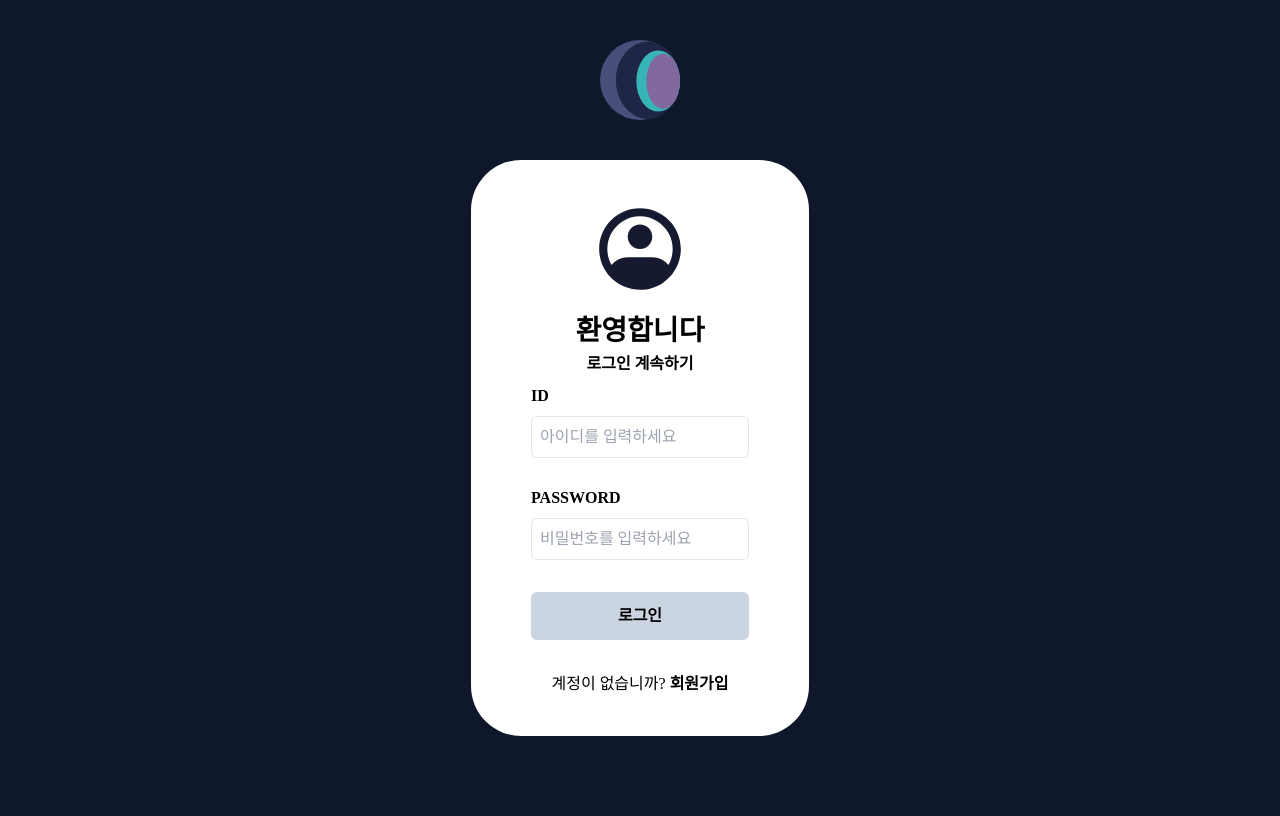
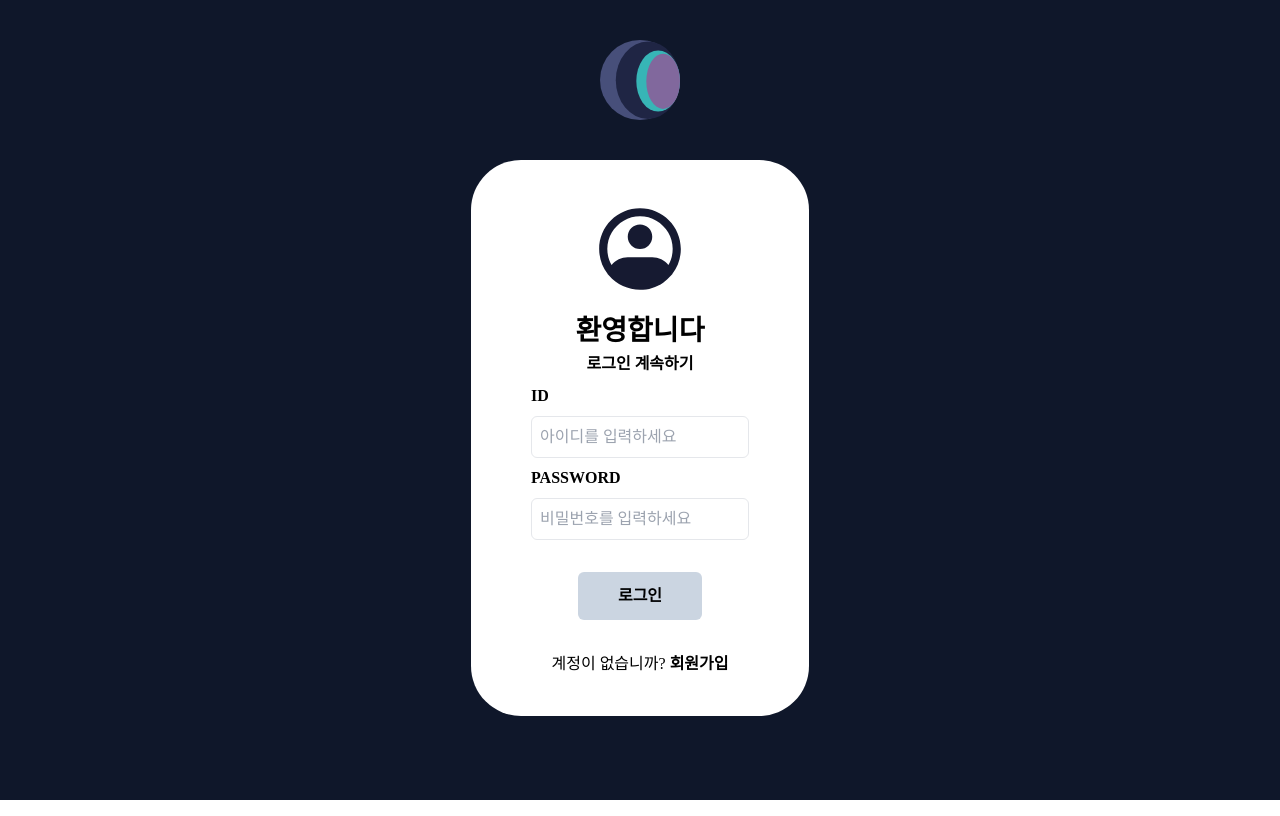
Before and after one commit to https-github-com-icu/icu-frontend, a React (Vite) app: page / in a window 1280 px wide. Built offline with nearby package versions, Linux system fonts and the light colour scheme.

Commit message:
FEAT: 유효성 검사 추가

```diff
--- a/package.json
+++ b/package.json
@@ -13,6 +13,8 @@
     "axios": "^1.6.7",
     "react": "^18.2.0",
     "react-dom": "^18.2.0",
+    "react-hook-form": "^7.51.0",
+    "react-hot-toast": "^2.4.1",
     "react-router-dom": "^6.22.1"
   },
   "devDependencies": {
--- a/src/components/form/Form.jsx
+++ b/src/components/form/Form.jsx
@@ -1,10 +1,69 @@
-import React from 'react'
+import React, { useEffect, useState } from 'react'
+import { useForm } from 'react-hook-form'
+import toast, { Toaster } from 'react-hot-toast'
 import { Link } from 'react-router-dom'
 
 const Form = ({title}) => {
+  const {register, handleSubmit, formState: {errors}, reset } = useForm({
+  })
+
+  const [userData, setUserData] = useState({id: '', password:''})
+
+  useEffect(() => {
+    console.log(userData)
+  }, [userData])
+
+
+  const onSubmit = ({id, password}) => {
+    // submit 시 reset을 사용해 form 비우기
+    setUserData({id: id, password: password});
+    reset();
+  }
+
+  const notify = (message) => {
+    if(errors && errors.id && message == errors.id.message) {
+      toast(`${message}`, { duration: 2000 })
+    }
+    if (errors && errors.password && message === errors.password.message) {
+      toast(`${message}`, { duration: 2300 });
+    }
+
+  }
+
+  const userID = {
+    required: "아이디는 필수 필드입니다",
+    pattern: {
+      value: /^[a-zA-Z0-9]+$/,
+      message: "아이디는 영문자와 숫자만 포함해야 합니다",
+    },
+    minLength: {
+      value: 4,
+      message: "아이디는 최소 4자입니다",
+    },
+    maxLength: {
+      value: 13,
+      message: "아이디는 최대 13자입니다",
+    },
+  }
+
+
+  const userPassword = {
+    required: "비밀번호는 필수 필드입니다",
+    maxLength: {
+      value: 13,
+      message: "비밀번호는 최대 13자입니다",
+    },
+    pattern: {
+      value: /^(?=.*[A-Za-z])(?=.*\d)[A-Za-z\d]{8,}$/,
+      message: "비밀번호는 최소 8자, 영문자와 숫자를 포함해야 합니다",
+    },
+
+
+  }
+
+
   return (
     <>
-
   <section className='max-w-full h-full flex justify-center items-center font-[Pretendard]'>
 
     <div className='px-10 py-10 bg-white rounded-[50px] flex-col items-center'>
@@ -13,24 +72,34 @@ const Form = ({title}) => {
      <img className='px-20' src="src\assets\profile_icon.svg" alt="Description" />
      <p className='pt-3 text-[28px] font-bold'>환영합니다</p>
      <p className='text-[16px] font-bold'>{title} 계속하기</p>
-     <div className='pb-5'>
+
+     {/* Input */}
+
+    <form onSubmit={handleSubmit(onSubmit)}>
       <p className='mx-5 my-2 text-start text-[16px] font-bold'>ID</p>
           <input
+              {...register("id", userID)}
               className="border mx-5 p-2 rounded-md"
               placeholder='아이디를 입력하세요'
               type="id" />
-     </div>
 
       <p className='mx-5 my-2 text-start text-[16px] font-bold'>PASSWORD</p>
           <input
+              {...register("password", userPassword)}
               className="border mx-5 p-2 rounded-md"
               placeholder='비밀번호를 입력하세요'
               type="password" />
 
-
-          <button className='mx-5 my-8 py-3 font-bold bg-slate-300 shadow-orange-200 rounded-md'>
-            <Link to={'/homepage'}> {title} </Link>
+      <div>
+        <button className='px-10 my-8 py-3 font-bold bg-slate-300 shadow-orange-200 rounded-md'>
+          {title}
         </button>
+      </div>
+      </form>
+          {/* ID 유효성 인증 실패 */}
+          <Toaster />
+          {errors?.id && notify(errors.id.message)}
+         {errors?.password && notify(errors.password.message)}
 
           { title == '회원가입' ?
           ( <p className='text-[16px] font-medium'> 계정이 존재합니까?
@@ -42,6 +111,7 @@ const Form = ({title}) => {
               {" "} 회원가입
             </Link> </p> )
           }
+
         </div>
     </div>
   </section>
```
Also changed, not shown: 1 other file (tests, documents, lock files or other folders). Lines whose indentation alone changed are shown as unchanged.
